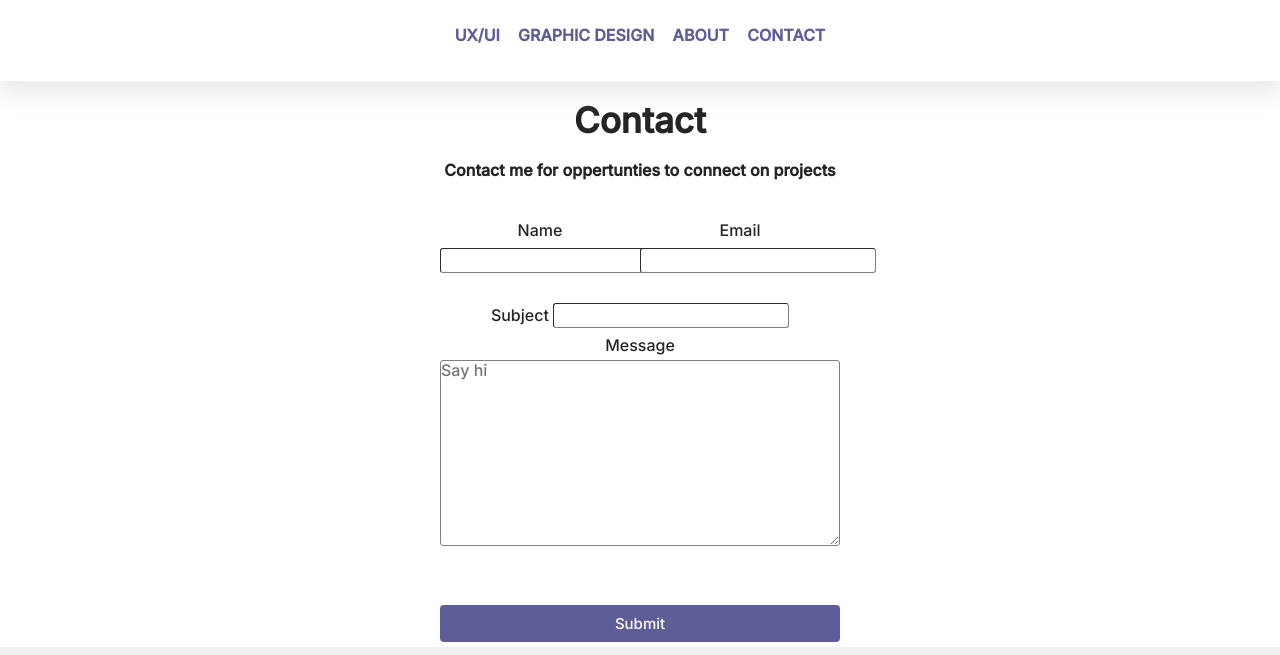
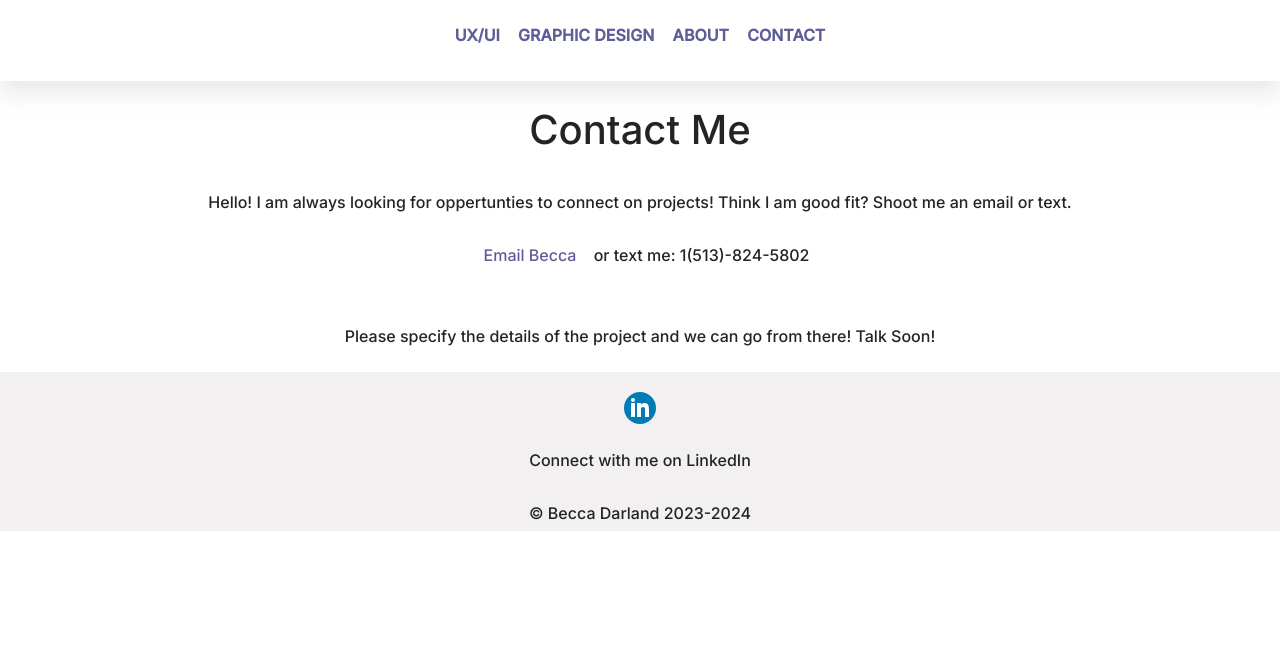
Before and after one commit to darlandr5/Website-2, a plain HTML site: page contact.html in a window 1280 px wide. Shown: the part 145-800 px from the top of the page. Drawn offline with nearby package versions, Linux system fonts and the light colour scheme.

Commit message:
final changes

```diff
--- a/contact.html
+++ b/contact.html
@@ -33,30 +33,10 @@
          </div>
     </div>
 </header>
-            <div class="contact">
-                <form id="contact" action="" method="post" name="contact-form"  role="form" netlify>
-                  <h3>Contact</h3>
-                  <h4>Contact me for oppertunties to connect on projects</h4>
-                  <div class="form-group col-md-6">
-                    <label for="email"> Name</label>
-                    <input type="name" name="name" class="form-control" id="name" required>
-                  </div>
-                  <div class="form-group col-md-6">
-                    <label for="email"> Email</label>
-                    <input type="email" name="email" class="form-control" id="email" required>
-                  </div>
-                  <div class="form-group">
-                    <label for="inputaddress">Subject</label>
-                    <input type="subject" name="subject" class="form-control" id="subject" placeholder="" required>
-                  </div>
-                  <div class="form-group">
-                    <label for="message">Message</label>
-                    <textarea class="form-control" name="message" id="message" rows="10" placeholder="Say hi" required></textarea>
-                  </div>
-
-                    <button name="submit" type="submit" id="contact-submit" data-submit="...Sending">Submit</button>
-                  </fieldset>
-              </div>
+           <h2> Contact Me</h2>
+           <p> Hello! I am always looking for oppertunties to connect on projects! Think I am good fit? Shoot me an email or text.</p>
+           <p><a href = "mailto:rkdarland.creative@gmail.com">Email Becca</a> or text me: 1(513)-824-5802<p/>
+            <p> Please specify the details of the project and we can go from there! Talk Soon!</p>
 
             <footer>
                 <div>
--- a/css/style.css
+++ b/css/style.css
@@ -18,73 +18,6 @@ body {
   background: #f2f0f0;
 }
 
-.contact {
-  max-width: 400px;
-  width: 100%;
-  margin: 0 auto;
-  position: relative;
-  margin-top: 200px;
-}
-
-
-textarea#message {
-  width: 400px;
-  border-color: grey;
-  margin-bottom: 50px;
-  border-radius: 3px;
-}
-
-input#name {
-  border-radius: 3px;
-  border-color: grey;
-  border-width: thin;
-  height: 25px;
-}
-
-input#email {
-  border-radius: 3px;
-  border-color: grey;
-  border-width: thin;
-  height: 25px;
-}
-
-input#subject {
-  border-radius: 3px;
-  border-color: grey;
-  border-width: thin;
-  height: 25px;
-}
-
-
-#contact button[type="submit"] {
-  cursor: pointer;
-  width: 100%;
-  border: none;
-  background: #5F5D98;
-  color: #FFF;
-  margin: 0 0 5px;
-  padding: 10px;
-  font-size: 15px;
-  border-radius: 4px;
-}
-
-#contact button[type="submit"]:hover {
-  background: #484672;
-  -webkit-transition: background 0.3s ease-in-out;
-  -moz-transition: background 0.3s ease-in-out;
-  transition: background-color 0.3s ease-in-out;
-}
-
-#contact button[type="submit"]:active {
-  box-shadow: inset 0 1px 3px rgba(0, 0, 0, 0.5);
-}
-
-h4 {
-    padding-bottom: 30px;
-}
-
-
-/* contact form ends */
 
 
 /* aninmated hello text starts  */
```
